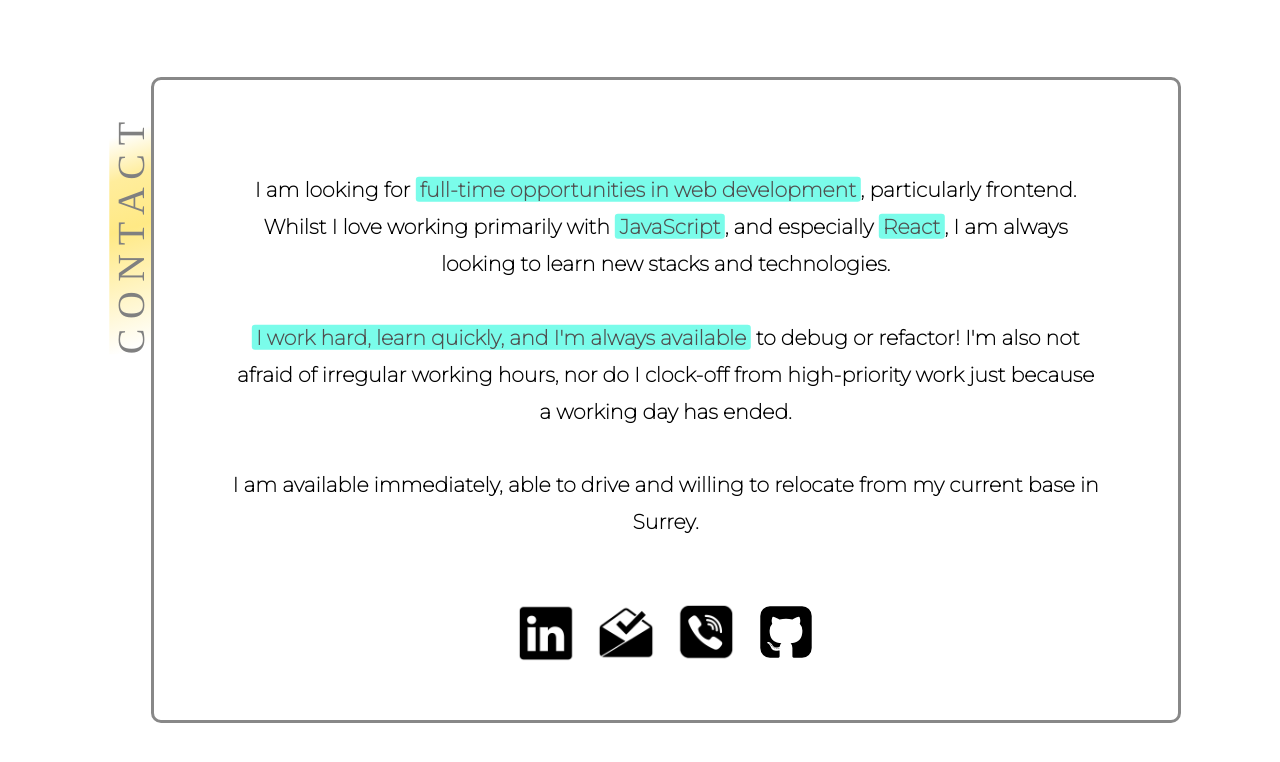
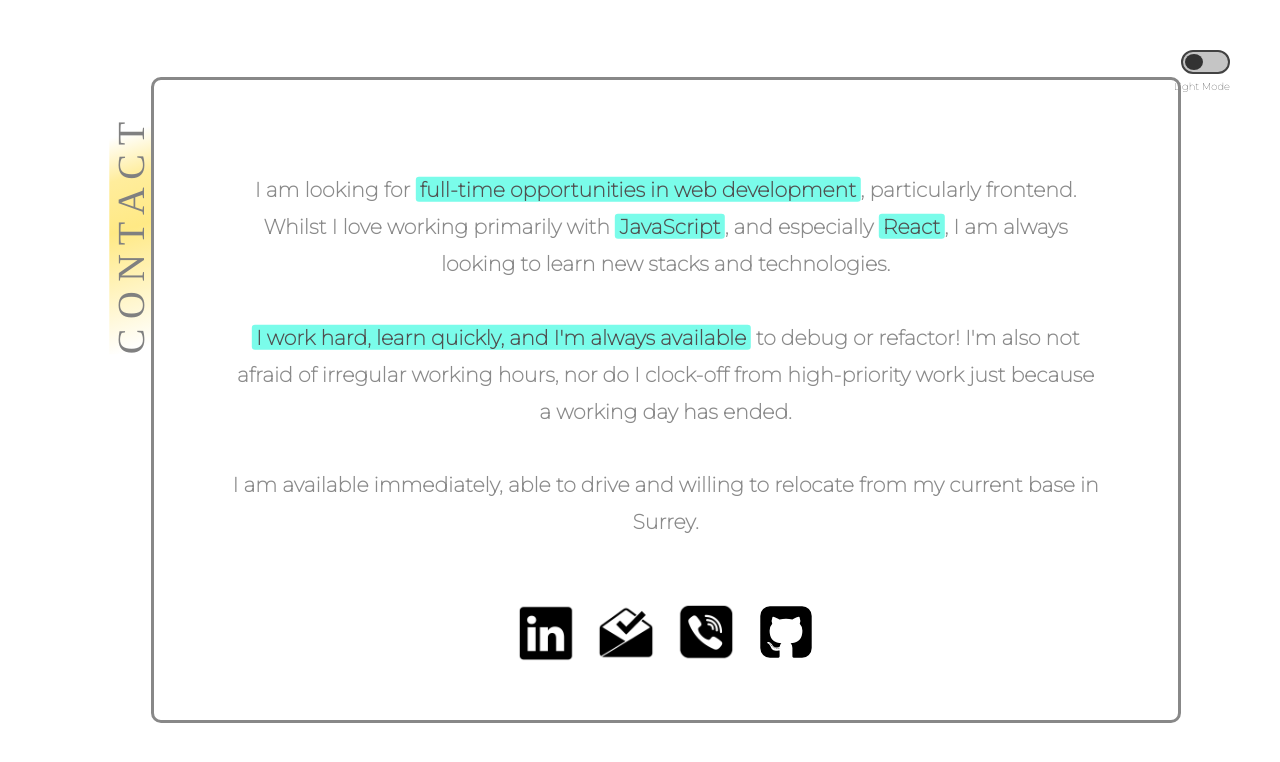
Before and after one commit to ck2e14/portfoliov4, a React (Create React App) app: page /#/contact in a window 1280 px wide. Shown: the top 762 px of the page. Built offline with nearby package versions, Linux system fonts and the light colour scheme.

Commit message:
added dark mode functionality (see DarkModeToggle-style.css for flow rundown)

```diff
--- a/src/App.css
+++ b/src/App.css
@@ -5,6 +5,8 @@
   overflow-x: hidden !important;
   /* font-family: 'Tinos', serif;   */
   font-family: 'Montserrat', sans-serif;
+  transition: all .25s;
+
 }
 
 .content-container {
@@ -13,6 +15,7 @@
   padding-left: 2%;
   z-index: 97;
   /* animation: fade-in 1s; */
+  color: #8A8A8A;
 }
 
 .content-border {
@@ -28,7 +31,6 @@
   border-radius: 10px;
 }
 
-
 .shader {
   position: fixed;
   height: 100vh;
@@ -38,6 +40,7 @@
   z-index: 98;
   animation: fade-in .25s ease-in-out;
 }
+
 
 @-webkit-keyframes text-focus-in {
   0% {
--- a/src/App.js
+++ b/src/App.js
@@ -6,13 +6,14 @@ import About from './Components/About/About'
 import Resume from './Components/Resume/Resume'
 import Projects from './Components/Projects/Projects'
 import Contact from './Components/Contact/Contact'
+import DarkModeToggle from './Components/DarkModeToggle/DarkModeToggle'
 import { BrowserRouter, HashRouter, Route, Switch } from "react-router-dom";
-
 
 function App() {
 
   const [ shader, setShader ] = useState(false)
   const [ paintNavBar, setPaintNavbar ] = useState(false)
+  const [ isDarkMode, setIsDarkMode ] = useState(false)
 
   const handleHoverNavBar = () => {
     setShader(!shader)
@@ -31,30 +32,32 @@ function App() {
 
         <Switch>
 
-          <div className="top-level-container">
+          <div className="top-level-container" id="top-level-container">
 
             { shader && <div className="shader" onMouseOver={handleHoverNavBar}></div>}
 
             { paintNavBar && <Navbar onHover={handleHoverNavBar} /> }
 
+            <DarkModeToggle handleToggle={setIsDarkMode} isCurrentlyDark={isDarkMode} />
+
             <Route exact path='/'>
-              <Landing />
+              <Landing isDarkMode={isDarkMode} />
             </Route>
 
             <Route path='/about'>
-              <About />
+              <About isDarkMode={isDarkMode}/>
             </Route>
 
             <Route path='/projects'>
-              <Projects />
+              <Projects isDarkMode={isDarkMode} />
             </Route>
 
             <Route path='/resume'>
-              <Resume />
+              <Resume isDarkMode={isDarkMode} />
             </Route>
 
             <Route path='/contact'>
-              <Contact />
+              <Contact isDarkMode={isDarkMode} />
             </Route>
           </div>
 
--- a/src/Components/About/About-style.css
+++ b/src/Components/About/About-style.css
@@ -21,7 +21,7 @@
 
 .about-blurb span {
    font-size: 2.75vh;
-   color: black;
+   /* color: black; */
 }
 
 .link {
--- a/src/Components/Contact/Contact-style.css
+++ b/src/Components/Contact/Contact-style.css
@@ -9,9 +9,11 @@
    color: grey;
    animation: fade-in 1s;
    cursor: default;
-   background: linear-gradient(72deg, rgba(255,255,255,1) 4%, rgb(255, 233, 133) 54%, rgb(255, 237, 156) 75%, rgba(255,255,255,1) 93%);
-
-
+   background: linear-gradient(72deg,
+      rgba(255,255,255,1) 4%,
+      rgb(255, 233, 133) 54%,
+      rgb(255, 237, 156) 75%,
+      rgba(255,255,255,1) 93%);
 }
 
 .contact-contents {
@@ -23,7 +25,7 @@
    text-align: center;
    width:85%;
    font-weight: bold;
-   background-color: rgb(255, 255, 255);
+
    position: relative;
    font-size: 1.6vw;
    line-height: 1.8;
--- a/src/Components/Contact/Contact.js
+++ b/src/Components/Contact/Contact.js
@@ -1,18 +1,34 @@
-import React from 'react'
+import React, { useEffect } from 'react'
 import './Contact-style.css'
 import gitIcon from '../../Assets/Media/git2.svg'
 import linkedInIcon from '../../Assets/Media/linkedinIconUSE.png'
 import emailIcon from '../../Assets/Media/email2.png'
 import mobileIcon from '../../Assets/Media/mobileIconUse.png'
 
-const Contact = () => {
+const Contact = props => {
+
+   const { isDarkMode } = props
+
+   useEffect(() => {
+      const verticalTitles = document.getElementsByClassName('vert')
+      const textToChange = document.getElementsByClassName('text')
+      if(isDarkMode) {
+         verticalTitles[0].classList.add('night-titles')
+         textToChange[0].classList.add('night-text')
+      }
+      if(!isDarkMode) {
+         verticalTitles[0].classList.remove('night-titles')
+         textToChange[0].classList.remove('night-text')
+      }
+   }, [isDarkMode])
+
    return(
       <>
          <div className="content-container">
 
             <div className="content-border">
 
-               <div className="contact-contents">
+               <div className="contact-contents text">
                   <p>I am looking for <span>full-time opportunities in web development</span>, particularly frontend. Whilst I love working primarily with <span>JavaScript</span>, and especially <span>React</span>, I am always looking to learn new stacks and technologies.<br/><br/><span>I work hard, learn quickly, and I'm always available</span> to debug or refactor! I'm also not afraid of irregular working hours, nor do I clock-off from high-priority work just because a working day has ended.<br/><br/>
                   I am available immediately, able to drive and willing to relocate from my current base in Surrey.</p>
                </div>
@@ -42,7 +58,7 @@ const Contact = () => {
 
          </div>
 
-         <div className="vertical-contact-title">C O N T A C T</div>
+         <div className="vertical-contact-title vert">C O N T A C T</div>
 
       </>
    )
--- /dev/null
+++ b/src/Components/DarkModeToggle/DarkModeToggle-style.css
@@ -0,0 +1,104 @@
+.toggle {
+   position: absolute;
+   top: 50px;
+   right: 50px;
+   background: rgb(197, 197, 197);
+   border: 2px solid rgb(66, 66, 66);
+   width: 45px;
+   height: 20px;
+   cursor: pointer;
+   border-radius: 20px;
+   transition: 0.1s;
+   font-size: 15px;
+   overflow: visible;
+}
+
+.toggle:before{
+   content: "";
+   position: absolute;
+   top: 2px;
+   left: 2px;
+   width: 18px;
+   height: 16px;
+   background: rgb(51, 51, 51);
+   border-radius: 50%;
+   transition: 0.1s;
+}
+
+.toggle.active:before {
+   left: 25px;
+}
+
+.night {
+   background-color: rgb(31, 31, 31);
+   transition: all .25s;
+}
+
+.night-titles {
+   background: rgba(155, 155, 155, 0) !important;
+}
+
+.night-text {
+   color: white;
+}
+
+#toggle-option-text {
+   font-size: 10px;
+   position: fixed;
+   right: 50px;
+   top: 80px;
+   color: black;
+   font-style: bold !important;
+}
+
+/*
+   ***TO MAKE THIS WORK:***
+   1. WANNA HAVE HIGHEST-LEVEL CONTAINER WITH STATE LOGIC isDarkMode, PASS THIS AND SETTER DOWN
+   TO <DarkModeToggle /> AND HAVE THE onClick HANDLER TOGGLE THE VALUE.
+
+   2. FIND ALL THE DOM ELEMS WHICH NEED ADJUSTING
+   (NEED TO ALSO ADD GENERAL classNames TO ALL THOSE DOM ELEMS e.g. 'text', 'title')
+   AND THEN APPEND NECESSARY NIGHT classNames (e.g. night-text, night-title).
+
+   3. FROM THE HIGHEST LVL CONTAINER, PASS DOWN THE isDarkMode BOOLEAN TO EACH
+   COMPONENT, AND RUN A useEffect INSIDE EACH (SEE BELOW) TO APPEND DARK THEME CLASSES.
+   DOING THIS useEffect IN HIGHEST LEVEL RISKS NOT FINDING ANY ELEMS WITH RIGHT classNames
+   AND CRASHING *AND* ENSURES USER ONLY NEEDS TO HIT THE TOGGLE ONCE, NOT FOR EACH COMPONENT.
+
+
+   SEE EXAMPLE BELOW:
+   */
+
+
+/* ***DO THIS IN HIGHEST LVL***
+const [ isDarkMode, setIsDarkMode ] = useState(false)  */
+
+/* *** DARKMODETOGGLE NEEDS THESE PROPS ***
+<DarkModeToggle handleToggle={setIsDarkMode} isCurrentlyDark={isDarkMode} />
+ */
+
+/* *** EXAMPLE OF RENDERING A RANDOM COMPONENT WITH DARK MODE BOOLEAN PROP ***
+            <Route path='/about'>
+               <About isDarkMode={isDarkMode}/>
+            </Route>
+*/
+
+
+/*
+***
+   DO THIS IN EACH COMPONENT THAT REQUIRES SOME DARK-THEMING. MAKE SURE THAT FOR EACH useEffect
+   YOU'RE ONLY INCLUDING querySelectors THAT PERTAIN TO ELEMENTS THAT ACTUALLY EXIST IN EACH RENDER
+***
+   useEffect(() => {
+      const verticalTitles = document.getElementsByClassName('vert')
+      const textToChange = document.getElementsByClassName('text')
+      if(isDarkMode) {
+      verticalTitles[0].classList.add('night-titles')
+      textToChange[0].classList.add('night-text')
+      }
+      if(!isDarkMode) {
+         verticalTitles[0].classList.remove('night-titles')
+         textToChange[0].classList.remove('night-text')
+      }
+   }, [isDarkMode])
+*/
--- /dev/null
+++ b/src/Components/DarkModeToggle/DarkModeToggle.js
@@ -0,0 +1,38 @@
+import React, {useState} from 'react'
+import './DarkModeToggle-style.css'
+
+const DarkModeToggle = props => {
+
+   // const [ classNames, setClassNames ] = useState(["toggle"])
+   const [ toggle, setToggle ] = useState('')
+
+   const toggleMode = () => {
+      props.handleToggle(!props.isCurrentlyDark)
+      const background = document.getElementById('top-level-container')
+      const logoElem = document.getElementById('logo')
+      const toggleTextElem = document.getElementById('toggle-option-text')
+
+      if(toggle === "") {
+         setToggle('active')
+         background.classList.add('night')
+
+      }
+      if(toggle === "active"){
+         setToggle("")
+         background.classList.remove('night')
+
+      }
+   }
+
+   return(
+      <>
+         <div className={'toggle '+ toggle} onClick={toggleMode} ></div>
+         {toggle === 'active' ?
+            <div id="toggle-option-text" style={{color: 'white'}}>Night Mode</div>
+         :
+            <div id="toggle-option-text" style={{color: 'black'}}>Light Mode</div>}
+      </>
+   )
+}
+
+export default DarkModeToggle
--- a/src/Components/Projects/Projects-style.css
+++ b/src/Components/Projects/Projects-style.css
@@ -51,6 +51,7 @@
    top: 50%; left: 50%;
    transform: translate(-50%, -50%);
    animation: fade-in .5s;
+   color: #8A8A8A;
 }
 
 .expanded-title {
--- a/src/Components/Resume/Resume.js
+++ b/src/Components/Resume/Resume.js
@@ -1,15 +1,31 @@
-import React from 'react'
+import React, { useEffect } from 'react'
 import './Resume-style.css'
 import resumeFile from '../../Assets/Documents/Chris Kennedy CV July 2020.pdf'
 
-const Resume = () => {
+const Resume = props => {
+
+   const { isDarkMode } = props
+
+   useEffect(() => {
+      const verticalTitles = document.getElementsByClassName('vert')
+      // const textToChange = document.getElementsByClassName('text')
+      if(isDarkMode) {
+         verticalTitles[0].classList.add('night-titles')
+         // textToChange[0].classList.add('night-text')
+      }
+      if(!isDarkMode) {
+         verticalTitles[0].classList.remove('night-titles')
+         // textToChange[0].classList.remove('night-text')
+      }
+   }, [isDarkMode])
+
    return(
       <>
          <div className="content-container">
 
             <div className="content-border">
 
-               <div className="resume-container">
+               <div className="resume-container text">
 
                <embed src={resumeFile} width="100%" height="100%"/>
 
@@ -19,7 +35,7 @@ const Resume = () => {
 
          </div>
 
-         <div className="vertical-resume-title">R E S U M E</div>
+         <div className="vertical-resume-title vert">R E S U M E</div>
 
       </>
    )
```
Also changed, not shown: src/Components/About/About.js (+21 -4 lines), src/Components/Projects/Projects.js (+20 -5 lines).
